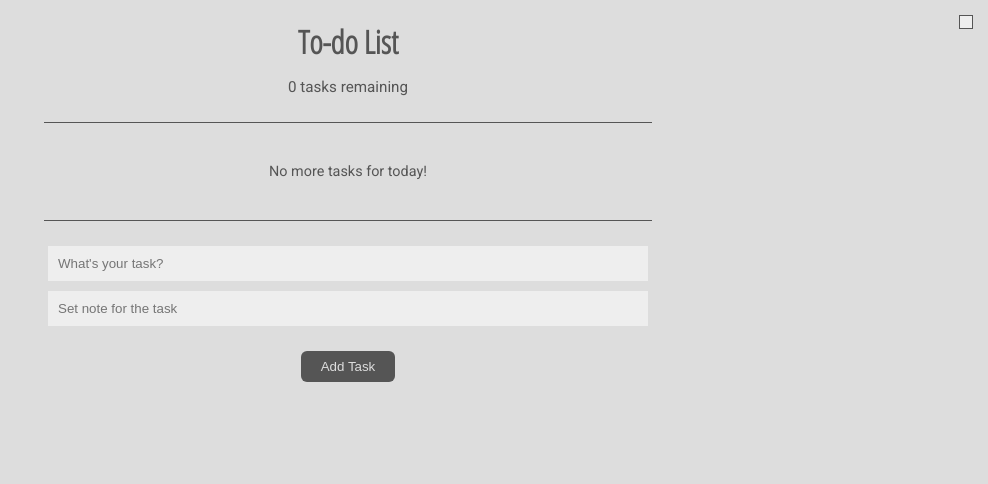
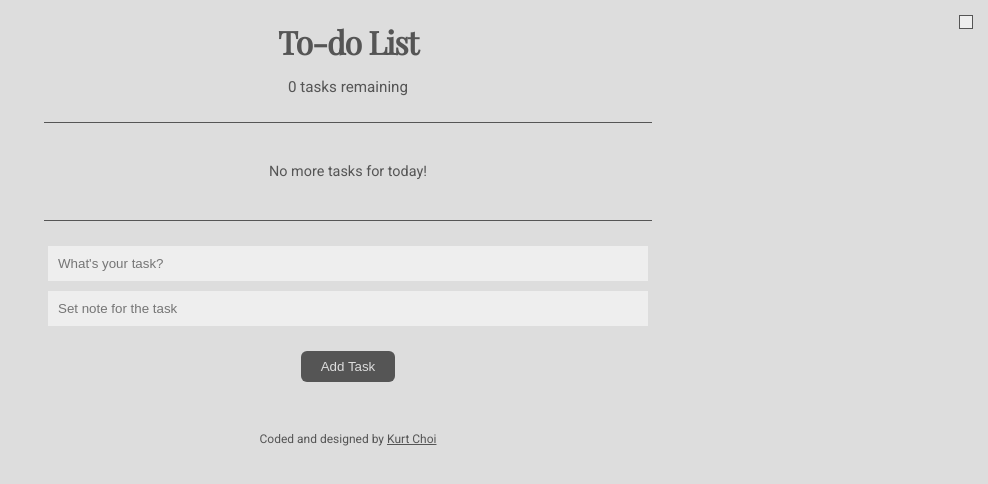
Before and after one commit to Hintful/TodoList, a React (Create React App) app: page / in a window 1280 px wide. Shown: the top 484 px of the page, without its empty margins (292-1280 px from the left). Built offline with nearby package versions, Linux system fonts and the light colour scheme.

Commit message:
minor changes
- change title font
- minor css changes
- add credit component

```diff
--- a/src/components/Container.js
+++ b/src/components/Container.js
@@ -1,5 +1,6 @@
 import React, { useContext } from 'react';
 import { ThemeContext } from '../contexts/ThemeContext';
+import Credit from './Credit';
 import Navbar from './Navbar';
 import ThemeToggle from './ThemeToggle';
 import ThemeToggleText from './ThemeToggleText';
@@ -21,6 +22,7 @@ const Container = () => {
         <TodoForm />
         <ThemeToggle/>
         <ThemeToggleText />
+        <Credit />
       </div>
     </div>
   );
--- /dev/null
+++ b/src/components/Credit.js
@@ -0,0 +1,15 @@
+import React, { useContext } from 'react';
+import { ThemeContext } from '../contexts/ThemeContext';
+
+const Credit = () => {
+  const { theme } = useContext(ThemeContext);
+
+  const style = theme.isLightTheme ? theme.light : theme.dark;
+  return (
+    <div style={{ textAlign: "center", fontSize: "0.75em", paddingTop: "20px", color: style.text }} className="credit">
+      Coded and designed by <u>Kurt Choi</u>
+    </div>
+  );
+}
+
+export default Credit;
--- a/src/index.css
+++ b/src/index.css
@@ -1,4 +1,4 @@
-@import url('https://fonts.googleapis.com/css2?family=Open+Sans+Condensed:wght@300&family=Roboto&display=swap');
+@import url('https://fonts.googleapis.com/css2?family=Playfair+Display&family=Roboto&display=swap');
 
 body {
   margin: 0;
@@ -18,8 +18,8 @@ body {
 
 .App {
   background: white;
-  width: 60%;
-  /* max-width: 700px; */
+  /* width: 60%; */
+  max-width: 500px;
   color: #eeeeee;
   font-family: Roboto;
 }
@@ -39,8 +39,9 @@ hr {
 }
 
 .navbar h1 {
-  font-family: Open Sans Condensed;
+  font-family: Playfair Display;
   margin: 10px 0;
+  letter-spacing: -1px;
 }
 
 .navbar p {
```
